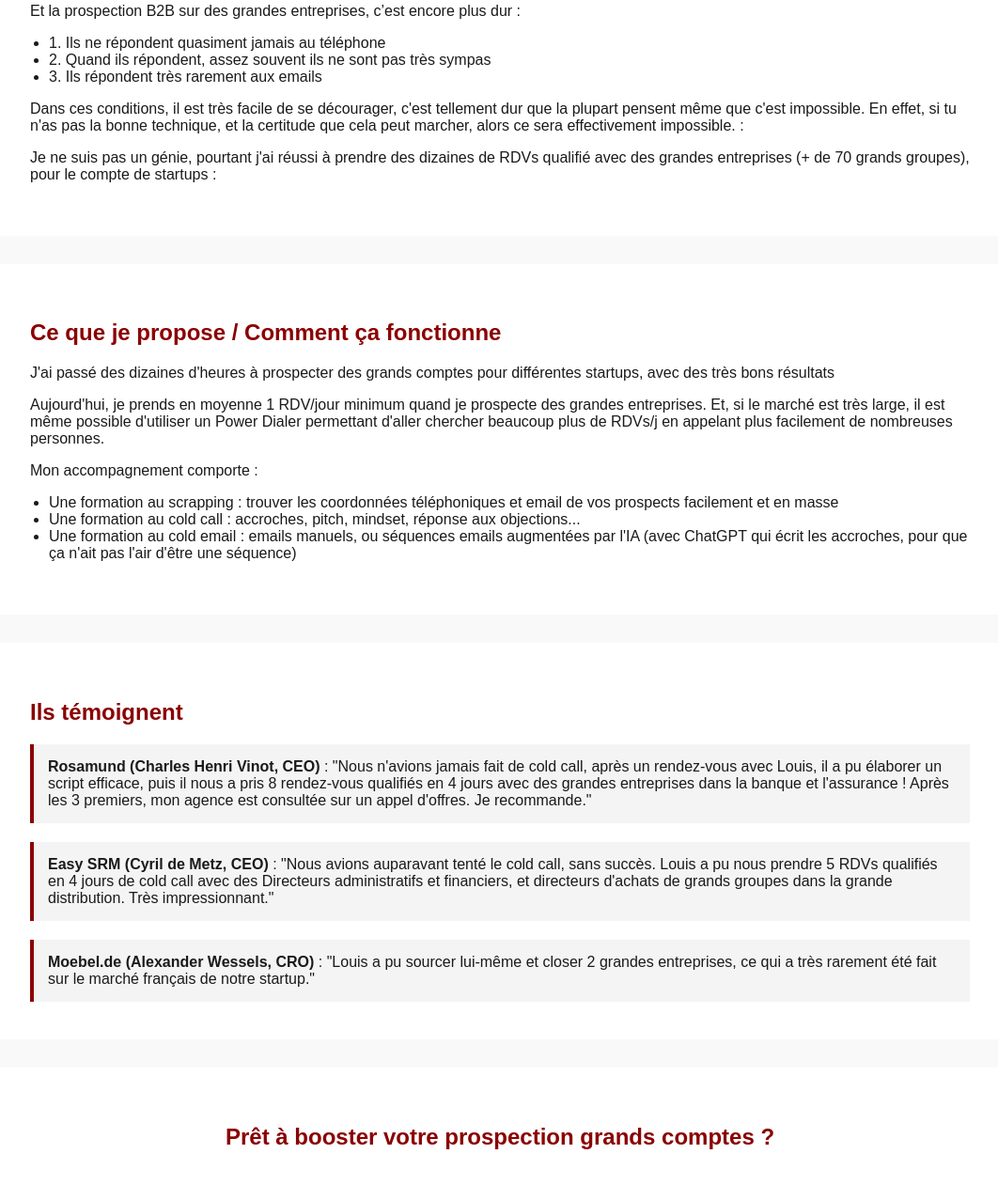
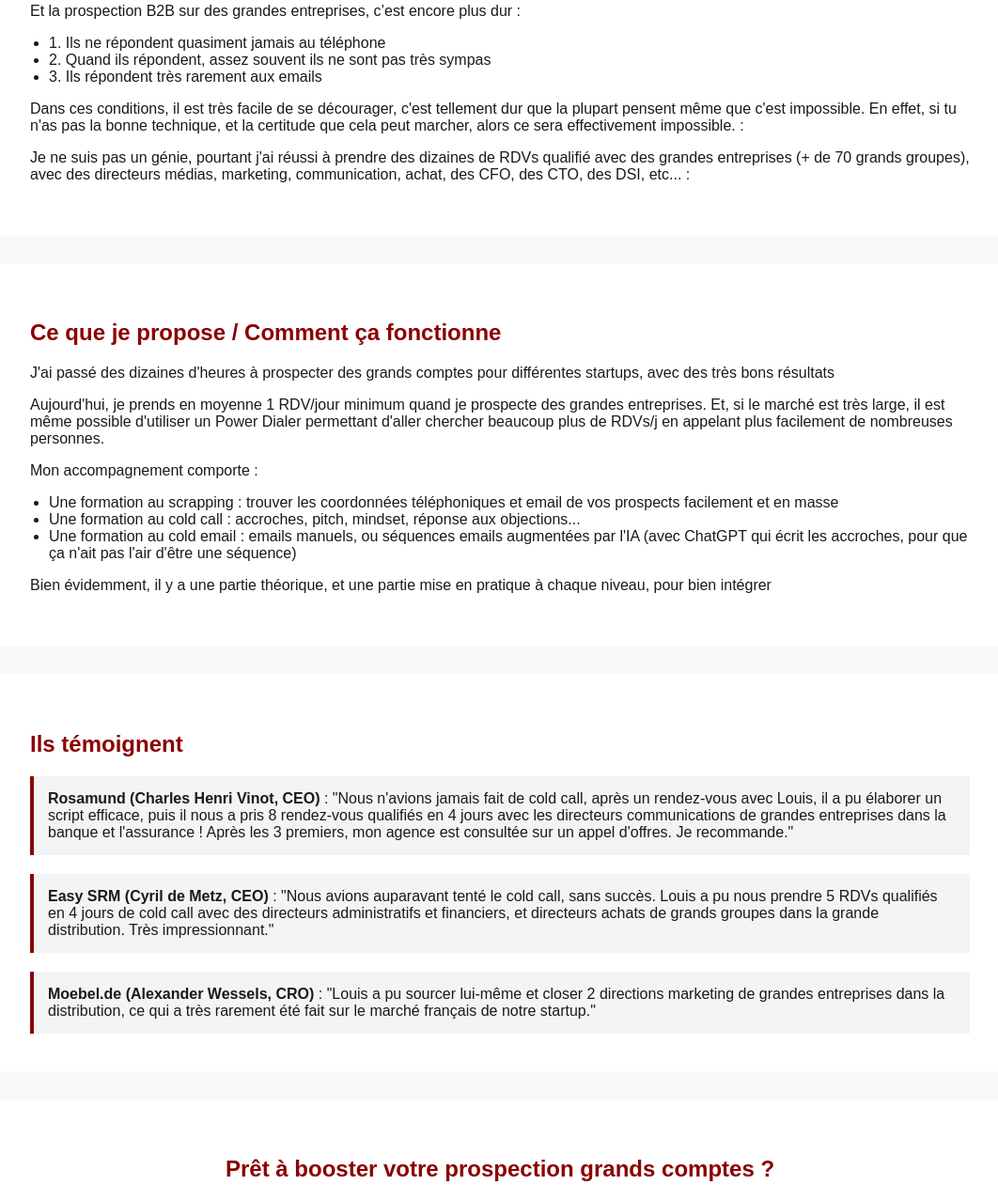
Before and after one commit to Louis-Bonnefond/LP, a plain HTML site: page index.html in a window 1280 px wide. Shown: the part 569-1830 px from the top of the page at 94% size, without its empty margins (108-1170 px from the left). Drawn offline with Linux system fonts and the light colour scheme.

Commit message:
Upgradea

```diff
--- a/index.html
+++ b/index.html
@@ -99,11 +99,13 @@
     <p>Et la prospection B2B sur des grandes entreprises, c’est encore plus dur :</p>
     <ul>
       <li>1. Ils ne répondent quasiment jamais au téléphone</li>
+
       <li>2. Quand ils répondent, assez souvent ils ne sont pas très sympas</li>
+
       <li>3. Ils répondent très rarement aux emails</li>
     </ul>
     <p>Dans ces conditions, il est très facile de se décourager, c'est tellement dur que la plupart pensent même que c'est impossible. En effet, si tu n'as pas la bonne technique, et la certitude que cela peut marcher, alors ce sera effectivement impossible. :</p>
-    <p>Je ne suis pas un génie, pourtant j'ai réussi à prendre des dizaines de RDVs qualifié avec des grandes entreprises (+ de 70 grands groupes), pour le compte de startups :</p>
+    <p>Je ne suis pas un génie, pourtant j'ai réussi à prendre des dizaines de RDVs qualifié avec des grandes entreprises (+ de 70 grands groupes), avec des directeurs médias, marketing, communication, achat, des CFO, des CTO, des DSI, etc... :</p>
   </section>
 
    <!-- 3. CE QUE TU PROPOSES / COMMENT ÇA FONCTIONNE -->
@@ -114,22 +116,26 @@
     <p>Mon accompagnement comporte :</p>
         <ul>
       <li>Une formation au scrapping : trouver les coordonnées téléphoniques et email de vos prospects facilement et en masse</li>
+
       <li>Une formation au cold call : accroches, pitch, mindset, réponse aux objections...</li>
+
       <li>Une formation au cold email : emails manuels, ou séquences emails augmentées par l'IA (avec ChatGPT qui écrit les accroches, pour que ça n'ait pas l'air d'être une séquence) </li>
     </ul>
+
+    <p>Bien évidemment, il y a une partie théorique, et une partie mise en pratique à chaque niveau, pour bien intégrer </p>
   </section>
 
   <!-- 4. PREUVES SOCIALES -->
   <section>
     <h2>Ils témoignent</h2>
     <div class="testimonial">
-      <strong>Rosamund (Charles Henri Vinot, CEO)</strong> : "Nous n'avions jamais fait de cold call, après un rendez-vous avec Louis, il a pu élaborer un script efficace, puis il nous a pris 8 rendez-vous qualifiés en 4 jours avec des grandes entreprises dans la banque et l'assurance ! Après les 3 premiers, mon agence est consultée sur un appel d'offres. Je recommande."
+      <strong>Rosamund (Charles Henri Vinot, CEO)</strong> : "Nous n'avions jamais fait de cold call, après un rendez-vous avec Louis, il a pu élaborer un script efficace, puis il nous a pris 8 rendez-vous qualifiés en 4 jours avec les directeurs communications de grandes entreprises dans la banque et l'assurance ! Après les 3 premiers, mon agence est consultée sur un appel d'offres. Je recommande."
     </div>
     <div class="testimonial">
-      <strong>Easy SRM (Cyril de Metz, CEO)</strong> : "Nous avions auparavant tenté le cold call, sans succès. Louis a pu nous prendre 5 RDVs qualifiés en 4 jours de cold call avec des Directeurs administratifs et financiers, et directeurs d'achats de grands groupes dans la grande distribution. Très impressionnant."
+      <strong>Easy SRM (Cyril de Metz, CEO)</strong> : "Nous avions auparavant tenté le cold call, sans succès. Louis a pu nous prendre 5 RDVs qualifiés en 4 jours de cold call avec des directeurs administratifs et financiers, et directeurs achats de grands groupes dans la grande distribution. Très impressionnant."
     </div>
     <div class="testimonial">
-      <strong>Moebel.de (Alexander Wessels, CRO)</strong> : "Louis a pu sourcer lui-même et closer 2 grandes entreprises, ce qui a très rarement été fait sur le marché français de notre startup."
+      <strong>Moebel.de (Alexander Wessels, CRO)</strong> : "Louis a pu sourcer lui-même et closer 2 directions marketing de grandes entreprises dans la distribution, ce qui a très rarement été fait sur le marché français de notre startup."
     </div>
   </section>
 
```
